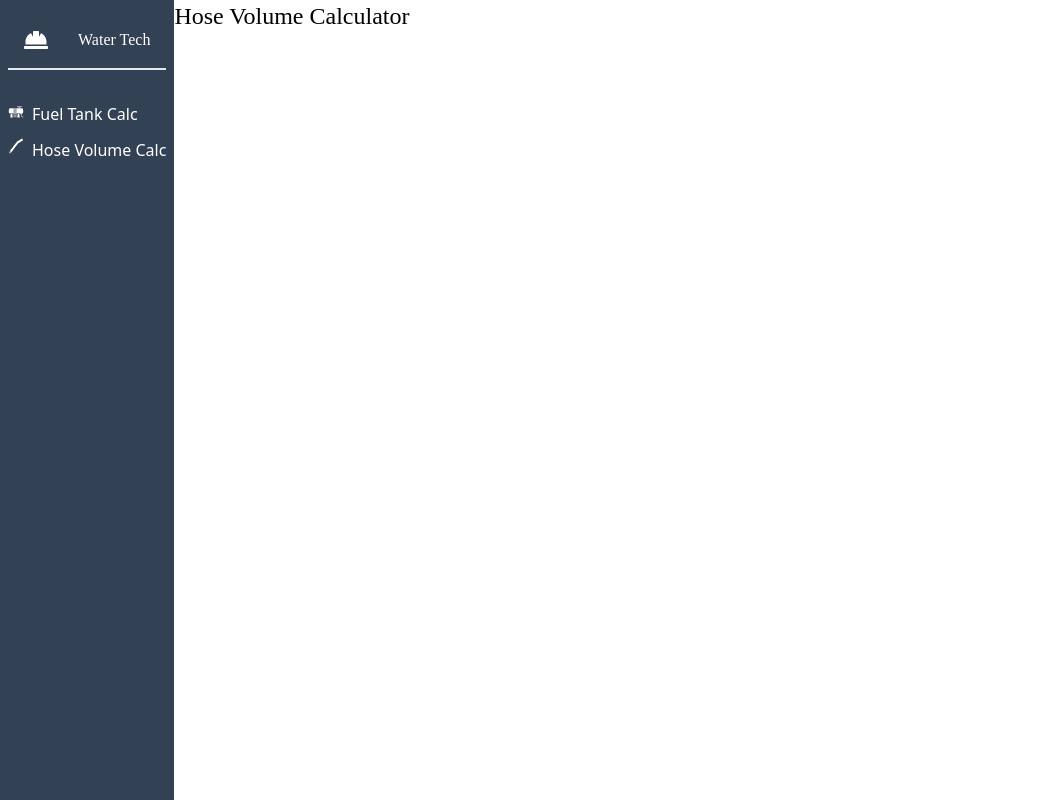
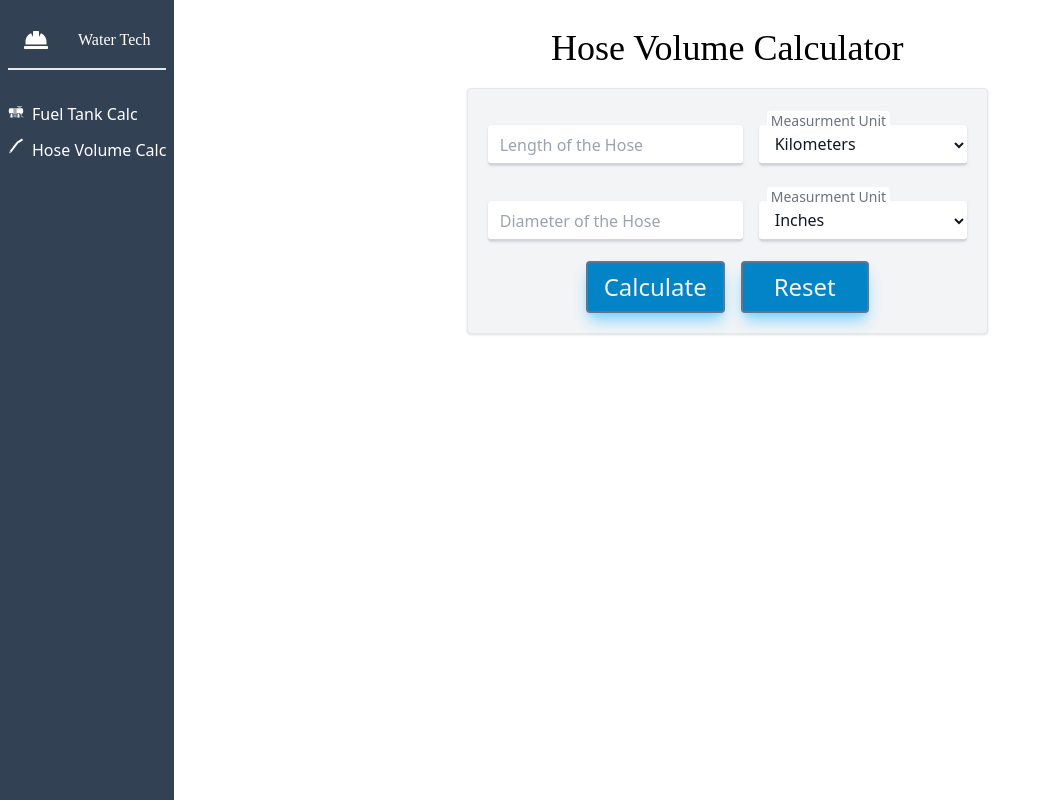
Before and after one commit to ajm4109/fuel-calc, a Next.js app: page /hoseVol in a window 1280 px wide. Shown: the whole page, without its empty margins (0-1043 px from the left). Built offline with nearby package versions, Linux system fonts and the light colour scheme; a web font is replaced by a local one.

Commit message:
created hose calc page and tested

```diff
--- a/pages/fuelCalc.js
+++ b/pages/fuelCalc.js
@@ -33,12 +33,12 @@ const fuelCalc = () => {
 
   return (
     <div className="flex">
+      <Head>
+        <title>Fuel Tank Calculator</title>
+        <link rel="icon" href="/favicon.ico" />
+      </Head>
       <Layout />
       <div className="mx-auto flex min-h-screen flex-col items-center py-2 px-10">
-        <Head>
-          <title>Fuel Tank Calculator</title>
-          <link rel="icon" href="/favicon.ico" />
-        </Head>
         <div>
           <h1 className="my-5 text-4xl">Fuel Calculator</h1>
         </div>
--- a/pages/hoseVol.js
+++ b/pages/hoseVol.js
@@ -1,11 +1,158 @@
+import Head from 'next/head'
+import { useState } from 'react'
 import Layout from '../components/Layout'
 
 const hoseVol = () => {
+  const [len, setLen] = useState(null)
+  const [lenMu, setLenMu] = useState('km')
+  const [dia, setDia] = useState(null)
+  const [diaMu, setDiaMu] = useState('inch')
+  const [hoseVolume, setHoseVolume] = useState(null)
+
+  const calculate = (e) => {
+    e.preventDefault()
+
+    const eqLen = lenMu === 'km' ? len * 1000 : len
+
+    const eqRad = diaMu === 'cm' ? dia / 2 / 100 : (dia * 2.54) / 2 / 100
+
+    const hV = Math.PI * eqRad ** 2 * eqLen
+
+    setHoseVolume(hV.toFixed(3))
+
+    document.getElementById('hoser').scrollIntoView()
+  }
+
   return (
     <div className="flex">
+      <Head>
+        <title>Hose Volume Calculator</title>
+        <link rel="icon" href="/favicon.ico" />
+      </Head>
       <Layout />
-      <div>
-        <h1>Hose Volume Calculator</h1>
+      <div className="mx-auto flex min-h-screen flex-col items-center py-2 px-10">
+        <div>
+          <h1 className="my-5 text-4xl">Hose Volume Calculator</h1>
+        </div>
+        <div className="w-full max-w-4xl rounded border bg-gray-100 px-5 shadow">
+          <form
+            onSubmit={calculate}
+            className="flex flex-col items-center pt-5"
+          >
+            <div className="mb-4 space-y-4 md:mb-0 md:flex md:items-baseline md:space-x-4">
+              <div className="relative">
+                <input
+                  id="userLength"
+                  type="number"
+                  step="any"
+                  required
+                  onChange={(e) => {
+                    setLen(e.currentTarget.value)
+                  }}
+                  placeholder="100"
+                  className="peer h-10 w-full rounded border-b-2 border-gray-300 px-3 text-gray-900 placeholder-transparent shadow focus:outline-none"
+                />
+                <label
+                  htmlFor="userLength"
+                  className="absolute left-0 -top-3.5 mx-2 cursor-text rounded bg-white px-1 text-sm text-gray-500 transition-all peer-placeholder-shown:top-2
+                  peer-placeholder-shown:bg-transparent peer-placeholder-shown:text-base peer-placeholder-shown:text-gray-400"
+                >
+                  Length of the Hose
+                </label>
+              </div>
+              <div className="relative">
+                <select
+                  id="len-mu-choices"
+                  placeholder="km / m "
+                  required
+                  onChange={(e) => {
+                    setLenMu(e.currentTarget.value)
+                  }}
+                  className=" peer h-10 w-52 rounded border-b-2 border-gray-300 bg-white px-3 text-gray-900 placeholder-transparent shadow focus:outline-none"
+                >
+                  <option value="km">Kilometers</option>
+                  <option value="m">meters</option>
+                </select>
+                <label
+                  htmlFor="len-mu-choices"
+                  className="absolute left-0 -top-3.5 mx-2 cursor-text rounded bg-white px-1 text-sm text-gray-500 transition-all peer-placeholder-shown:top-2 peer-placeholder-shown:bg-transparent peer-placeholder-shown:text-base peer-placeholder-shown:text-gray-400"
+                >
+                  Measurment Unit
+                </label>
+              </div>
+            </div>
+            <div className="my-5 mb-4 space-y-4 md:mb-0 md:flex md:items-baseline md:space-x-4">
+              <div className="relative">
+                <input
+                  id="userDiameter"
+                  type="number"
+                  step="any"
+                  required
+                  onChange={(e) => {
+                    setDia(e.currentTarget.value)
+                  }}
+                  placeholder="100"
+                  className="peer h-10 w-full rounded border-b-2 border-gray-300 px-3 text-gray-900 placeholder-transparent shadow focus:outline-none"
+                />
+                <label
+                  htmlFor="userDiameter"
+                  className="absolute left-0 -top-3.5 mx-2 cursor-text rounded bg-white px-1 text-sm text-gray-500 transition-all peer-placeholder-shown:top-2
+                  peer-placeholder-shown:bg-transparent peer-placeholder-shown:text-base peer-placeholder-shown:text-gray-400"
+                >
+                  Diameter of the Hose
+                </label>
+              </div>
+              <div className="relative">
+                <select
+                  id="dia-mu-choices"
+                  placeholder="cm / in"
+                  required
+                  onChange={(e) => {
+                    setDiaMu(e.currentTarget.value)
+                  }}
+                  className="peer h-10 w-52 rounded border-b-2 border-gray-300 bg-white px-3 text-gray-900 placeholder-transparent shadow focus:outline-none"
+                >
+                  <option value="inch">Inches</option>
+                  <option value="cm">Centimeters</option>
+                </select>
+                <label
+                  htmlFor="width-mu-choices"
+                  className="absolute left-0 -top-3.5 mx-2 cursor-text rounded bg-white px-1 text-sm text-gray-500 transition-all peer-placeholder-shown:top-2 peer-placeholder-shown:bg-transparent peer-placeholder-shown:text-base peer-placeholder-shown:text-gray-400"
+                >
+                  Measurment Unit
+                </label>
+              </div>
+            </div>
+
+            <div className="flex space-x-4">
+              <button
+                type="submit"
+                className=" my-5 max-w-xl rounded border-2 border-slate-500 bg-sky-600 px-4 py-2 text-2xl text-gray-100 shadow-lg shadow-sky-300"
+              >
+                Calculate
+              </button>
+              <button
+                type="reset"
+                onClick={() => {
+                  setHoseVolume(null)
+                }}
+                className=" my-5 w-32 max-w-xl rounded border-2 border-slate-500 bg-sky-600 px-4 py-2 text-2xl text-gray-100 shadow-lg shadow-sky-300"
+              >
+                Reset
+              </button>
+            </div>
+          </form>
+          <h2
+            id="hoser"
+            className={
+              hoseVolume === null
+                ? 'hidden px-5 pb-3 text-center text-2xl font-bold'
+                : 'px-5 pb-3 text-center text-2xl font-bold'
+            }
+          >
+            Fuel Volume = {hoseVolume * 1000} L or {hoseVolume} m³
+          </h2>
+        </div>
       </div>
     </div>
   )
```
